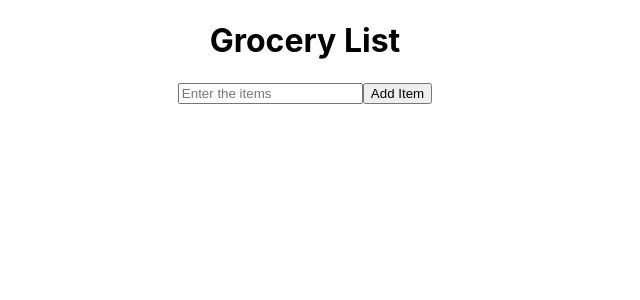
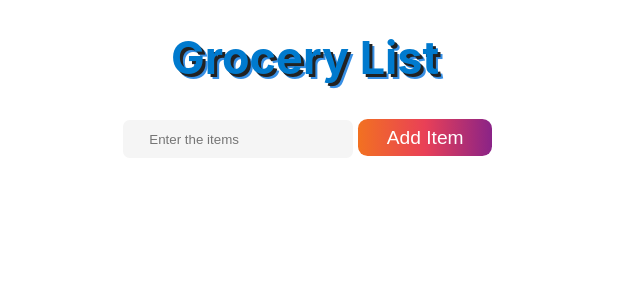
Before and after one commit to Aniss20/Shopping-List, a React (Create React App) app: page / in a window 1280 px wide. Shown: the top 300 px of the page, without its empty margins (335-975 px from the left). Built offline with nearby package versions, Linux system fonts and the light colour scheme.

Commit message:
Grocery List

```diff
--- a/src/App.css
+++ b/src/App.css
@@ -1,7 +1,18 @@
 .App {
+  max-width:400px;
+  display:flex;
+  flex-direction: column;
+  justify-content: center;
+  align-items: center;
   text-align: center;
+ margin:auto;
+
 }
 
+h1{
+  text-shadow : 3px 3px 0px #222, 5px 5px 0px #378fe5; color : #007ACE;
+  font-size: 45px;
+}
 .App-logo {
   height: 40vmin;
   pointer-events: none;
@@ -36,3 +47,56 @@
     transform: rotate(360deg);
   }
 }
+
+.btn {
+  cursor: pointer;
+  font-size: 1.2rem;
+  height: 2.3rem;
+  border-radius: 0.5em;
+  border: none;
+  color: #fff;
+  background: #8a2387;
+  background: -webkit-linear-gradient(
+    to right,
+    #f27121,
+    #e94057,
+    #8a2387
+  ); /* Chrome 10-25, Safari 5.1-6 */
+  background: linear-gradient(
+    to right,
+    #f27121,
+    #e94057,
+    #8a2387
+  ); /* W3C, IE 10+/ Edge, Firefox 16+, Chrome 26+, Opera 12+, Safari 7+ */
+  outline: none;
+  padding: 0.3rem 1.8rem 0.3rem 1.8rem;
+}
+
+.btn:hover {
+  filter: brightness(110%);
+  border: none;
+  outline: 0;
+}
+
+.btn:focus {
+  filter: brightness(110%);
+  border: none;
+  outline: 0;
+}
+
+.btn:active {
+  border: none;
+}
+
+.input {
+  background-color: whitesmoke;
+  color: black;
+  padding: 1em 2em;
+  border-radius: 0.5em;
+  border: none;
+  outline: none;
+  position: relative;
+  margin: 5px;
+  height:0.7rem;
+
+}
--- a/src/Item.css
+++ b/src/Item.css
@@ -7,7 +7,7 @@
       display:flex;
       justify-content: center;
       align-items: center;
-      color:white;
+      color:crimson;
 
 }
 p{
```
